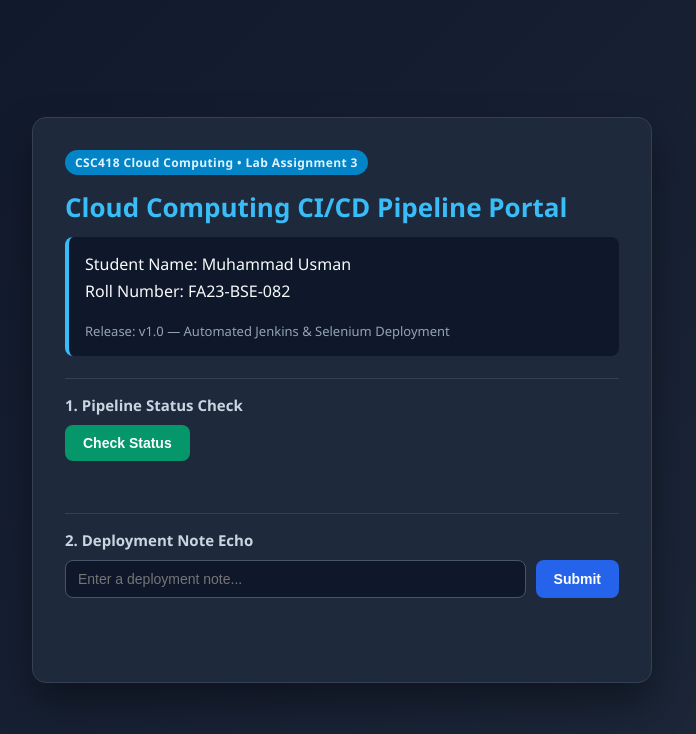
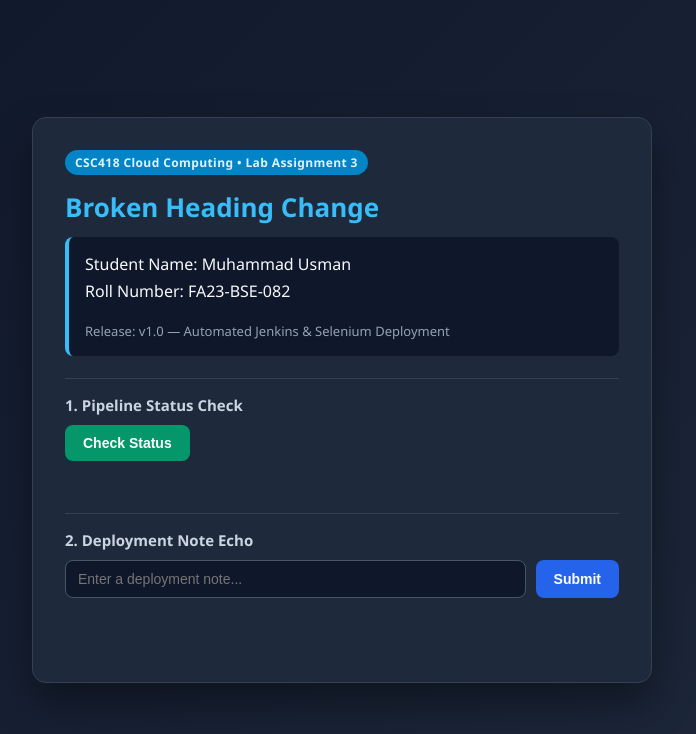
Before and after one commit to m-usman-k/cicd-assignment-FA23-BSE-082, a plain HTML site: page index.html in a window 1280 px wide. Shown: the whole page, without its empty margins (298-994 px from the left). Drawn offline with Linux system fonts and the light colour scheme.

Commit message:
Break heading to demonstrate CI quality gate

```diff
--- a/index.html
+++ b/index.html
@@ -103,7 +103,7 @@
 <body>
   <main class="card">
     <span class="badge">CSC418 Cloud Computing &bull; Lab Assignment 3</span>
-    <h1 id="page-heading">Cloud Computing CI/CD Pipeline Portal</h1>
+    <h1 id="page-heading">Broken Heading Change</h1>
     <div class="meta">
       <p id="student-name">Student Name: Muhammad Usman</p>
       <p id="roll-number">Roll Number: FA23-BSE-082</p>
```
